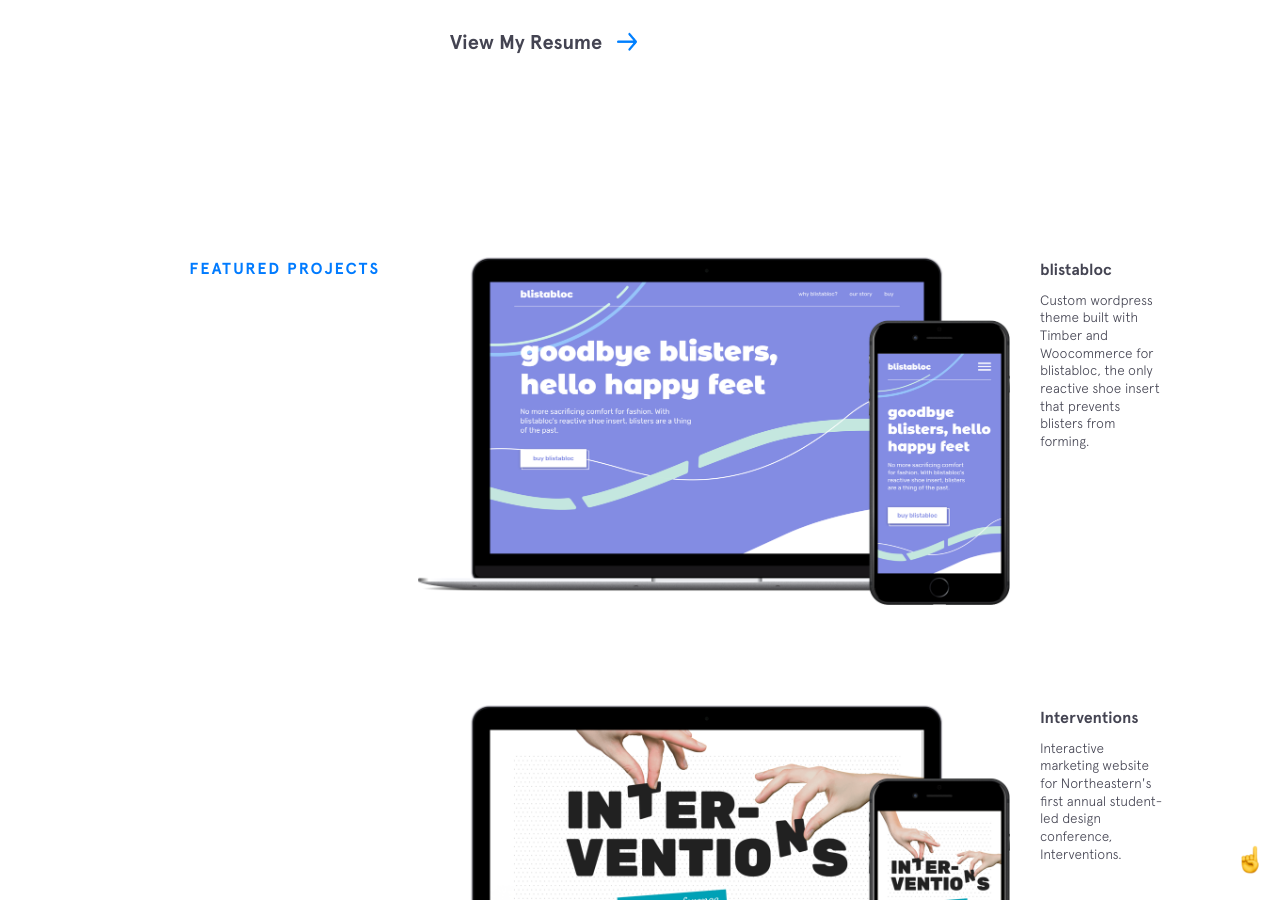
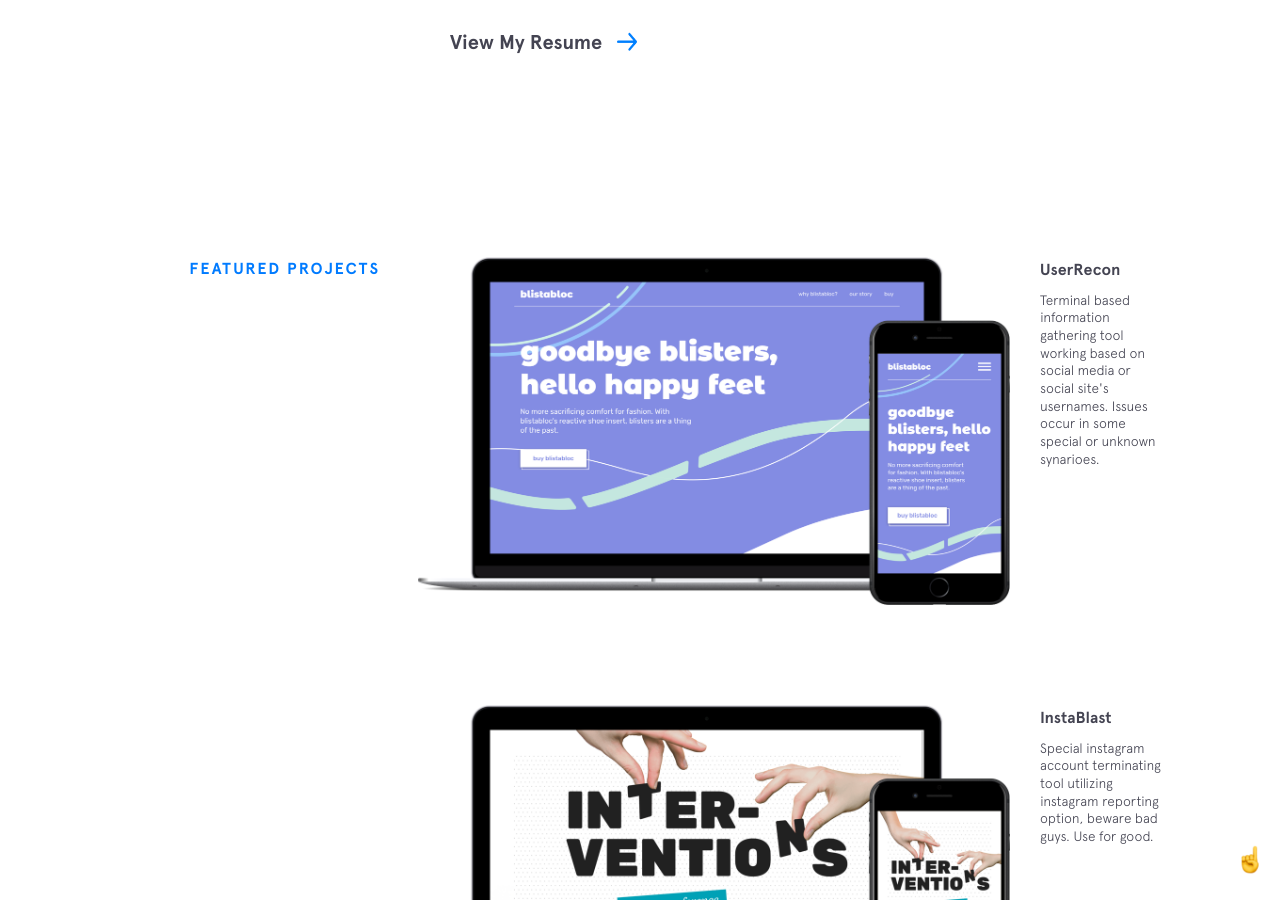
Before and after one commit to bylonlog/bylonlog.github.io, a Jekyll site: the page built from index.html, in a window 1280 px wide and 900 px high, scrolled down 2064 px. Built offline with Jekyll 4.4.1, drawn with Linux system fonts in a browser that asks for light colours; nearby versions of some CDN libraries.

Commit message:
Add files via upload

```diff
--- a/_includes/featured-projects.html
+++ b/_includes/featured-projects.html
@@ -3,31 +3,31 @@
   <div class="section__content">
     <div class="project blistabloc">
       <figure class="project__pic">
-        <a href="https://blistabloc.com/" target="_blank">
+        <a href="https://github.com/bylonlog/userrecon/" target="_blank">
           <img src="{{site.baseurl}}/img/featured/blistabloc/blistabloc.png" alt="">
         </a>
       </figure>
       <figcaption class="project__caption">
         <div class="project__name">
-          <a href="https://blistabloc.com/" target="_blank">blistabloc</a>
+          <a href="https://github.com/bylonlog/userrecon/" target="_blank">UserRecon</a>
         </div>
-        <p>Custom wordpress theme built with Timber and Woocommerce for blistabloc, the only reactive shoe insert that prevents
-          blisters from forming.</p>
+        <p>Terminal based information gathering tool working based on social media or social site's usernames. Issues occur in some
+        special or unknown synarioes.</p>
       </figcaption>
     </div>
 
 
     <div class="project interventions">
       <figure class="project__pic">
-        <a href="https://interventions.design/" target="_blank">
+        <a href="https://github.com/bylonlog/instablast/" target="_blank">
           <img src="{{site.baseurl}}/img/featured/interventions/interventions.png" alt="">
         </a>
       </figure>
       <figcaption class="project__caption">
         <div class="project__name">
-          <a href="https://interventions.design/" target="_blank">Interventions</a>
+          <a href="https://github.com/bylonlog/instablast/" target="_blank">InstaBlast</a>
         </div>
-        <p>Interactive marketing website for Northeastern's first annual student-led design conference, Interventions.</p>
+        <p>Special instagram account terminating tool utilizing instagram reporting option, beware bad guys. Use for good.</p>
       </figcaption>
     </div>
   </div>
```
